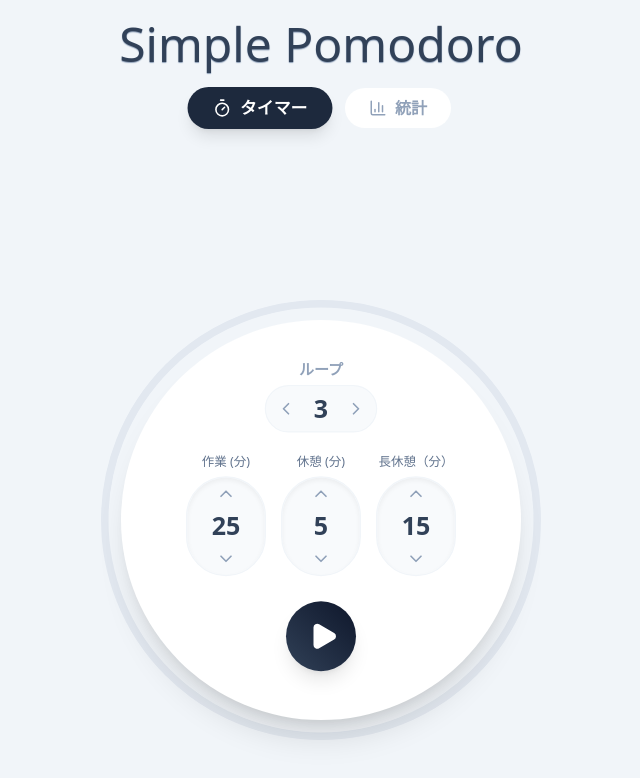
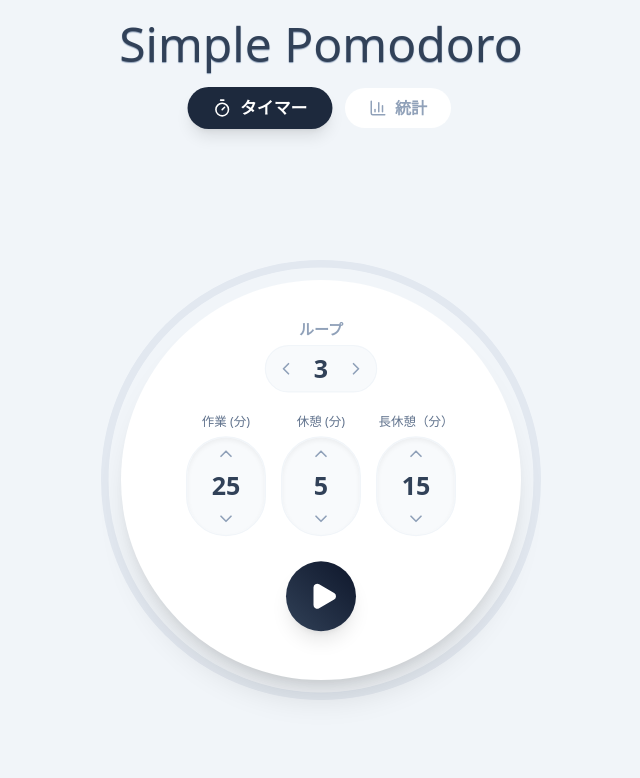
Before and after one commit to sgmotry/simple-pomodoro, a Next.js app: page / in a window 1280 px wide. Shown: the top 778 px of the page, without its empty margins (319-959 px from the left). Built offline with nearby package versions, Linux system fonts and the light colour scheme.

Commit message:
タイマーの上下位置を微調整

```diff
--- a/components/PomodoroTimer.tsx
+++ b/components/PomodoroTimer.tsx
@@ -295,7 +295,7 @@ export default function PomodoroTimer() {
   const dashOffset = circumference * (1 - progressVal);
 
   return (
-    <div className="flex scale-125 items-center justify-center p-4 m-50">
+    <div className="flex scale-125 items-center justify-center p-4 m-40">
       <div
         className="relative flex items-center justify-center"
         style={{ width: overallSize, height: overallSize }}
```
